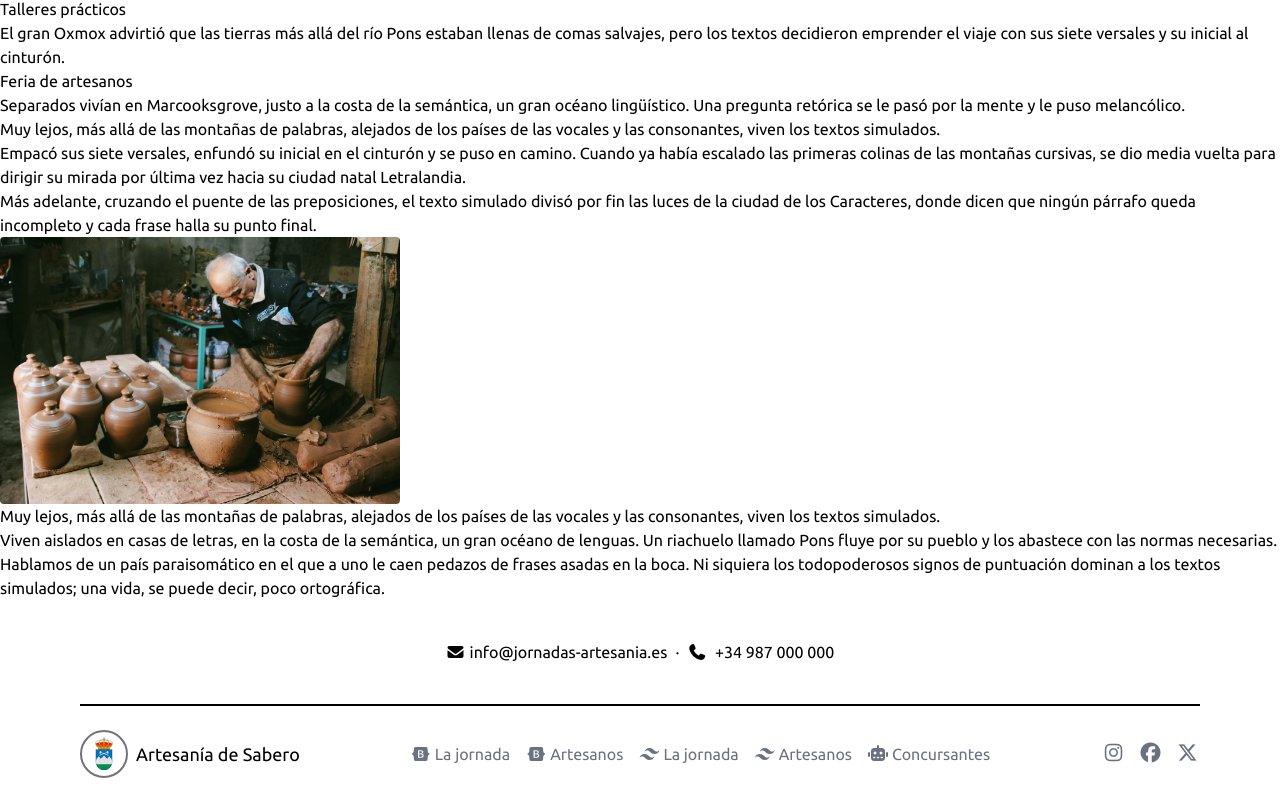
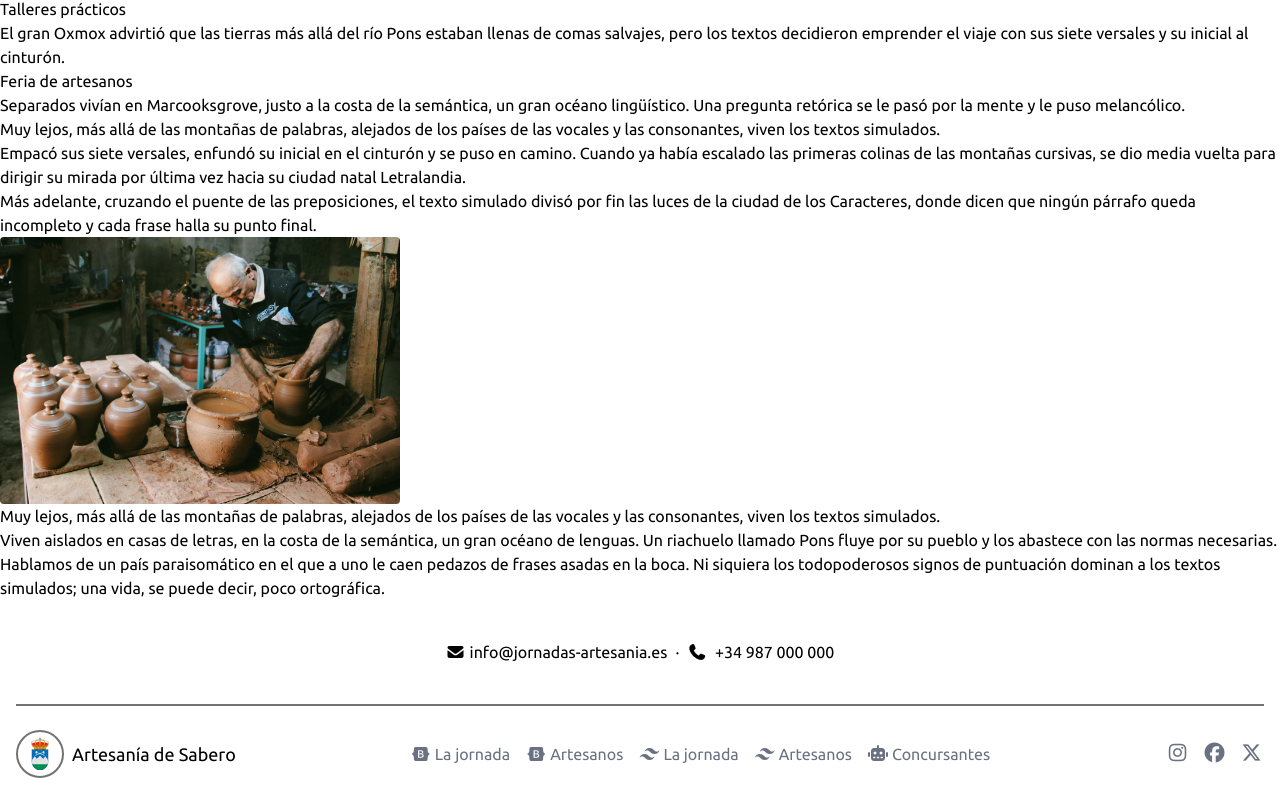
Before and after one commit to oromeraa/HTML-II-PEC3, a website built with Parcel: page src/article-tw.html in a window 1280 px wide. Shown: the part 593-1395 px from the top of the page. Built offline with nearby package versions, Linux system fonts and the light colour scheme.

Commit message:
minor fixes

```diff
--- a/src/views/footer-tw.html
+++ b/src/views/footer-tw.html
@@ -1,5 +1,5 @@
 <div class="bg-white text-sabero-black">
-  <div class="mx-auto flex max-w-6xl flex-col items-center px-4">
+  <div class="mx-auto flex max-w-7xl flex-col items-center px-4">
     <!-- Datos de contacto -->
     <div class="flex flex-col items-center gap-2 py-6 sm:flex-row sm:py-10">
       <p class="m-0">
@@ -11,7 +11,7 @@
 
     <!-- Fila inferior: logo + navegación + redes -->
     <div
-      class="flex w-full flex-col items-center gap-4 border-t-2 border-sabero-black py-4 lg:flex-row lg:justify-between lg:py-6"
+      class="flex w-full flex-col items-center gap-4 border-t-2 border-neutral-500 py-4 lg:flex-row lg:justify-between lg:py-6"
     >
       <include src="./components/logo-tw.html"></include>
 
```
